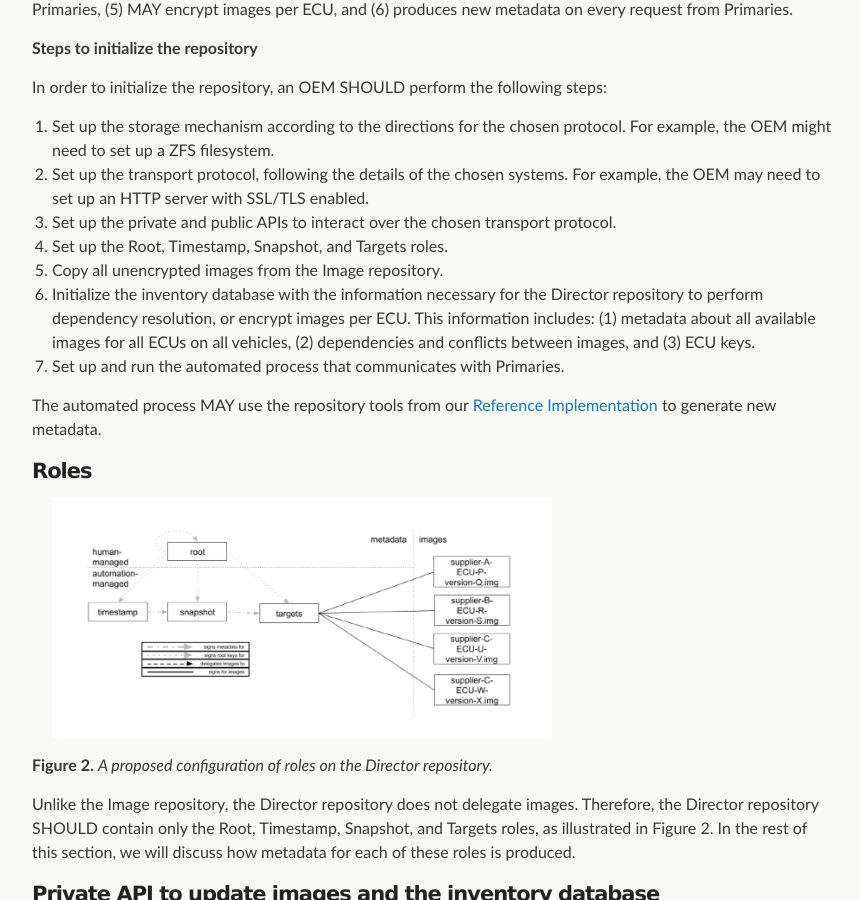
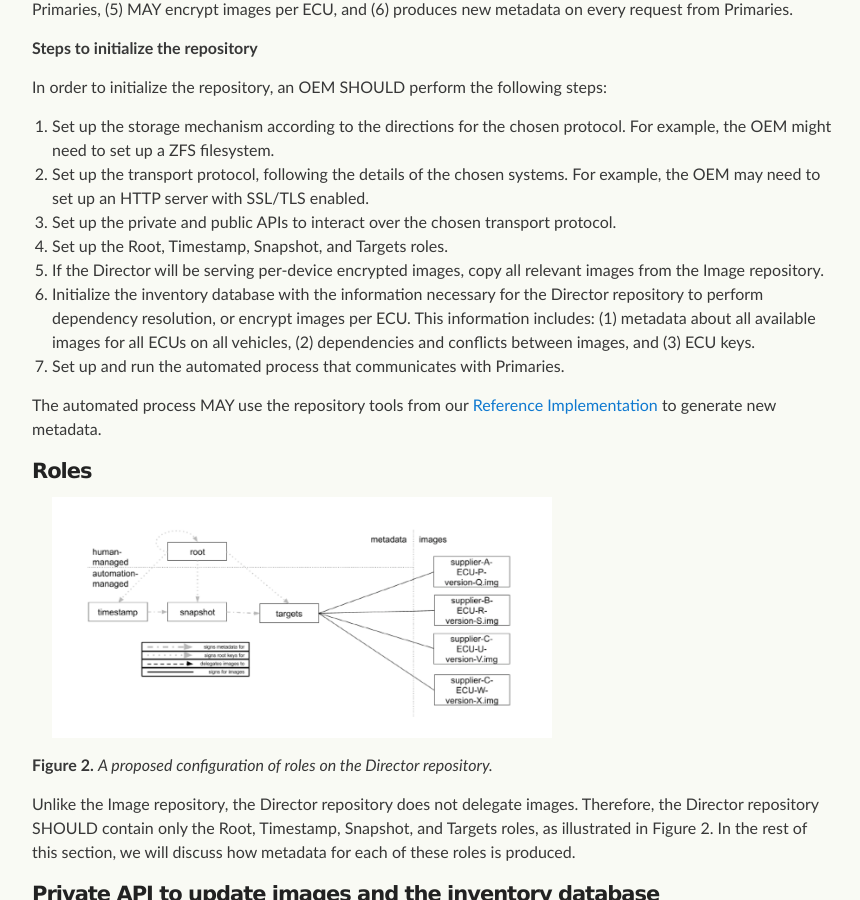
Before and after one commit to uptane/deployment-considerations, a Jekyll site: the page built from repositories.md, in a window 1280 px wide and 900 px high, scrolled down 4199 px. Shown: the whole window, without its empty margins (208-1068 px from the left). Built offline with Jekyll 4.4.1, drawn with Linux system fonts in a browser that asks for light colours; our own code applies the rules of GitHub Pages for plain Markdown files.

Commit message:
The Director only needs images if it will be encrypting them.
Signed-off-by: Patrick Vacek <patrickvacek@gmail.com>

```diff
--- a/repositories.md
+++ b/repositories.md
@@ -109,7 +109,7 @@ In order to initialize the repository, an OEM SHOULD perform the following steps
 2. Set up the transport protocol, following the details of the chosen systems. For example, the OEM may need to set up an HTTP server with SSL/TLS enabled.
 3. Set up the private and public APIs to interact over the chosen transport protocol.
 4. Set up the Root, Timestamp, Snapshot, and Targets roles.
-5. Copy all unencrypted images from the Image repository.
+5. If the Director will be serving per-device encrypted images, copy all relevant images from the Image repository.
 6. Initialize the inventory database with the information necessary for the Director repository to perform dependency resolution, or encrypt images per ECU. This information includes: (1) metadata about all available images for all ECUs on all vehicles, (2) dependencies and conflicts between images, and (3) ECU keys.
 7. Set up and run the automated process that communicates with Primaries.
 
```
